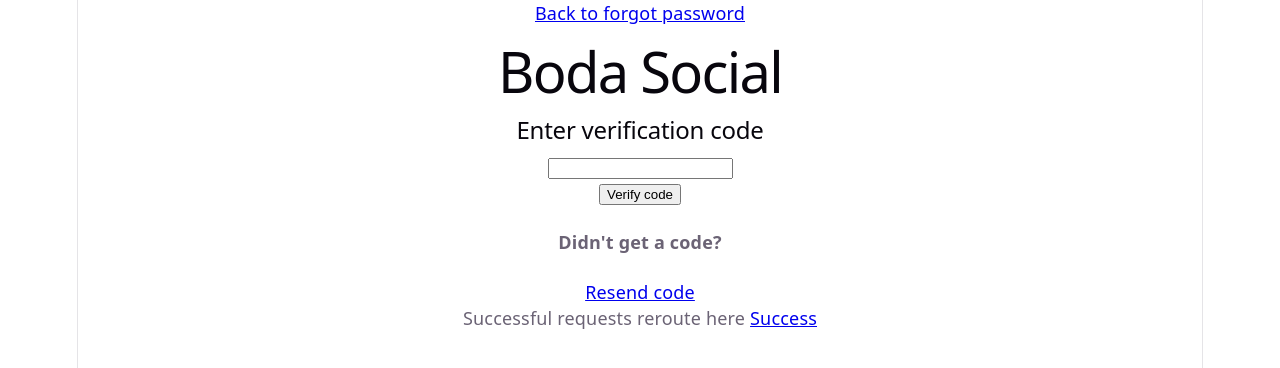
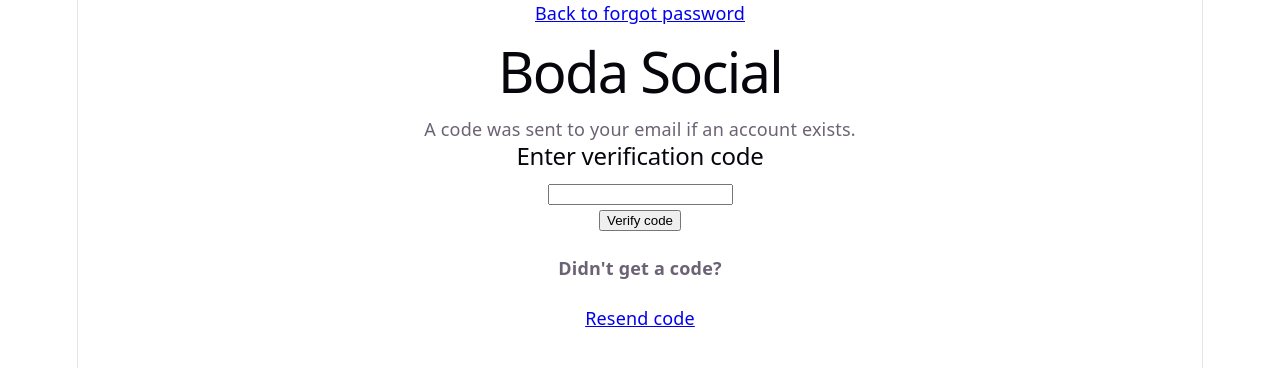
Before and after one commit to johnbogar/wedding-app, a React app in the folder frontend/: page /verify-code in a window 1280 px wide. Shown: the top 368 px of the page. Built offline with nearby package versions, Linux system fonts and the light colour scheme; the HTML template or start-up script is replaced by a standard one.

Commit message:
Wire up forgot password flow and add success message to login

```diff
--- a/frontend/src/pages/ForgotPassword.jsx
+++ b/frontend/src/pages/ForgotPassword.jsx
@@ -1,17 +1,50 @@
-import { Link } from 'react-router-dom'
+import { Link, useNavigate } from 'react-router-dom'
+import { useState } from 'react'
+import api from '../api/axiosConfig'
 
 function ForgotPassword() {
+
+    const navigate = useNavigate()
+
+    const [email, setEmail] = useState('')
+
+    const [errorMessage, setErrorMessage] = useState('')
+
+    const handleSubmit = async (e) => {
+        e.preventDefault()
+
+        try {
+            const response = await api.post('/auth/forgot-password', {
+                email: email,
+            })
+            console.log('Success:', response.data)
+            navigate('/verify-code', { state: { email: email } })
+        } catch (error) {
+            if (error.response) {
+                setErrorMessage(error.response.data.detail)
+            }  else {
+                setErrorMessage('Network error. Please try again.')
+            }
+        }
+    }
+
     return (
         <div>
             <Link to="/">Back to login</Link>
             <h1>Boda Social</h1>
             <h2>Forgot password?</h2>
             <h4>Enter your email to receive a temporary verification code</h4>
-            <form>
+            <form onSubmit={handleSubmit}>
                 <div>
                     <label>Email</label>
-                    <input type="email" />
+                    <input
+                    type="email"
+                    required
+                    value={email}
+                    onChange={(e) => setEmail(e.target.value)}
+                />
                 </div>
+            {errorMessage && <p>{errorMessage}</p>}
             <button type="submit">Get code</button>
             </form>
             <label>Successful requests reroute here </label>
--- a/frontend/src/pages/Login.jsx
+++ b/frontend/src/pages/Login.jsx
@@ -1,9 +1,12 @@
-import { Link, useNavigate } from 'react-router-dom'
+import { Link, useNavigate, useLocation } from 'react-router-dom'
 import { useState } from 'react'
 import api from '../api/axiosConfig'
 
 function Login() {
     const navigate = useNavigate()
+
+    const location = useLocation()
+    const successMessage = location.state?.message
 
     const [email, setEmail] = useState('')
     const [password, setPassword] = useState('')
@@ -34,6 +37,7 @@ function Login() {
         <div>
             <h1>Boda Social</h1>
             <h2>Get ready for the big day!</h2>
+            {successMessage && <p>{successMessage}</p>}
             <form onSubmit={handleSubmit}>
             <div>
                 <label>Email</label>
--- a/frontend/src/pages/ResetPassword.jsx
+++ b/frontend/src/pages/ResetPassword.jsx
@@ -1,24 +1,65 @@
-import { Link } from 'react-router-dom'
+import { Link, useNavigate, useLocation } from 'react-router-dom'
+import { useState } from 'react'
+import api from '../api/axiosConfig'
 
 function ResetPassword() {
+    const navigate = useNavigate()
+
+    const location = useLocation()
+    const resetToken = location.state?.resetToken
+    const [password, setPassword] = useState('')
+    const [confirmPassword, setConfirmPassword] = useState('')
+
+    const [errorMessage, setErrorMessage] = useState('')
+
+    const handleSubmit = async (e) => {
+        e.preventDefault()
+
+        try {
+            const response = await api.post('/auth/reset-password', {
+                password: password,
+                confirm_password: confirmPassword,
+                access_token: resetToken,
+            })
+            console.log('Success:', response.data)
+            navigate('/', { state: { message: 'Password successfully reset. Please log in.' }})
+        } catch (error) {
+            if (error.response) {
+                setErrorMessage(error.response.data.detail)
+            } else {
+                setErrorMessage('Network error. Please try again.')
+            }
+        }
+    }
+
+
     return (
         <div>
             <Link to="/">Back to login</Link>
             <h1>Boda Social</h1>
             <h2>Reset password</h2>
-            <form>
+            <form onSubmit={handleSubmit}>
                 <div>
                     <label>New password</label>
-                    <input type="password" />
+                    <input
+                    type="password"
+                    required
+                    value={password}
+                    onChange={(e) => setPassword(e.target.value)}
+                    />
                 </div>
                 <div>
                     <label>Confirm password</label>
-                    <input type="password" />
+                    <input
+                    type="password"
+                    required
+                    value={confirmPassword}
+                    onChange={(e) => setConfirmPassword(e.target.value)}
+                    />
                 </div>
+                {errorMessage && <p>{errorMessage}</p>}
                 <button type="submit">Reset password</button>
             </form>
-            <label>Successful requests reroute here </label>
-            <Link to="/">Success</Link>
         </div>
     )
 }
--- a/frontend/src/pages/VerifyCode.jsx
+++ b/frontend/src/pages/VerifyCode.jsx
@@ -1,23 +1,57 @@
-import { Link } from 'react-router-dom'
+import { Link, useNavigate, useLocation } from 'react-router-dom'
+import { useState } from 'react'
+import api from '../api/axiosConfig'
 
 function VerifyCode() {
+    const navigate = useNavigate()
+
+    const location = useLocation()
+    const email = location.state?.email
+    const [verificationCode, setVerificationCode] = useState('')
+
+    const [errorMessage, setErrorMessage] = useState('')
+
+    const handleSubmit = async (e) => {
+        e.preventDefault()
+
+        try {
+            const response = await api.post('/auth/verify-code', {
+                verification_code: verificationCode,
+                email: email,
+            })
+            console.log('Success:', response.data)
+            navigate('/reset-password', { state: { resetToken: response.data.access_token } })
+        } catch (error) {
+            if (error.response) {
+                setErrorMessage(error.response.data.detail)
+            }  else {
+                setErrorMessage('Network error. Please try again.')
+            }
+        }
+    }
+
     return (
         <div>
             <Link to="/forgot-password">Back to forgot password</Link>
             <h1>Boda Social</h1>
-            <form>
+            <p>A code was sent to your email if an account exists.</p>
+            <form onSubmit={handleSubmit}>
                 <div>
                     <h2>Enter verification code</h2>
-                    <input type="text" />
+                    <input
+                    type="text"
+                    required
+                    value={verificationCode}
+                    onChange={(e) => setVerificationCode(e.target.value)}
+                    />
                 </div>
+                {errorMessage && <p>{errorMessage}</p>}
                 <button type="submit">Verify code</button>
                 <div>
                     <h4>Didn't get a code?</h4>
                     <Link to="/forgot-password">Resend code</Link>
                 </div>
             </form>
-            <label>Successful requests reroute here </label>
-            <Link to="/reset-password">Success</Link>
         </div>
     )
 }
```
